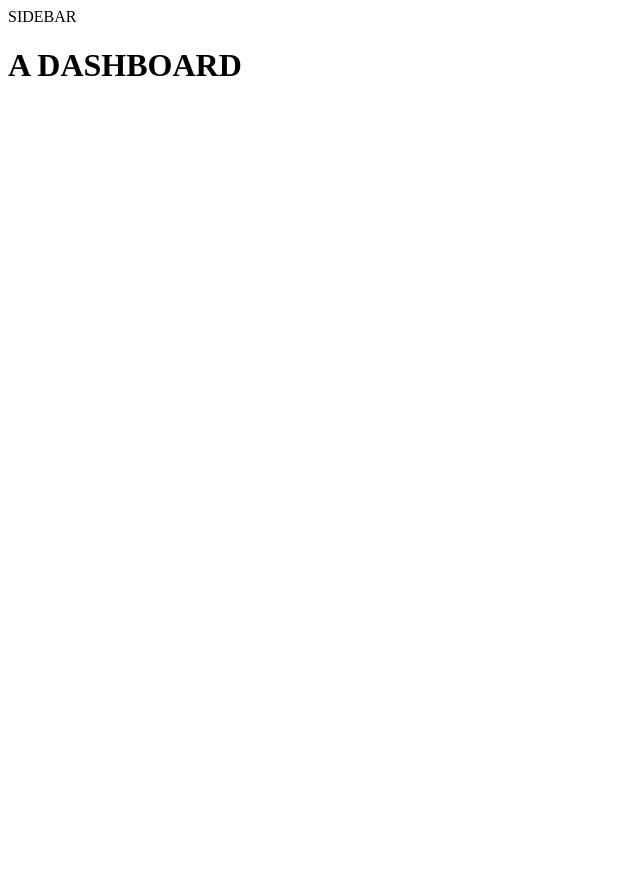
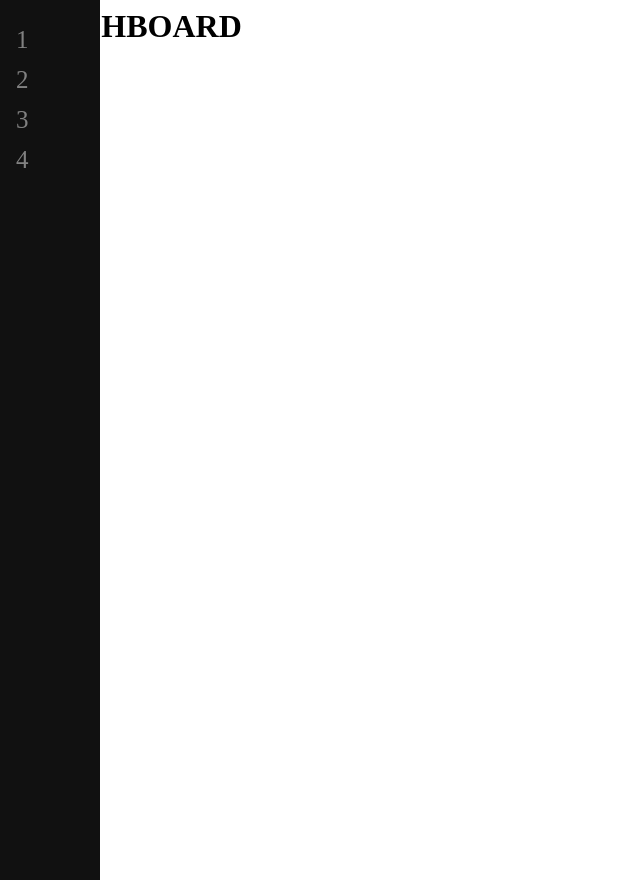
Before and after one commit to SeaghanEnnis/DjangoTest, a Django app: page /dashboard/ in a window 1280 px wide. Shown: the whole page, without its empty margins (0-640 px from the left). Run offline with Django 4.2, Linux system fonts and the light colour scheme.

Commit message:
css test

```diff
--- /dev/null
+++ b/testers/static/sidebar.css
@@ -0,0 +1,38 @@
+/* The sidebar menu */
+.sidenav {
+    height: 100%; /* Full-height: remove this if you want "auto" height */
+    width: 100px; /* Set the width of the sidebar */
+    position: fixed; /* Fixed Sidebar (stay in place on scroll) */
+    z-index: 1; /* Stay on top */
+    top: 0; /* Stay at the top */
+    left: 0;
+    background-color: #111; /* Black */
+    overflow-x: hidden; /* Disable horizontal scroll */
+    padding-top: 20px;
+  }
+
+  /* The navigation menu links */
+  .sidenav a {
+    padding: 6px 8px 6px 16px;
+    text-decoration: none;
+    font-size: 25px;
+    color: #818181;
+    display: block;
+  }
+
+  /* When you mouse over the navigation links, change their color */
+  .sidenav a:hover {
+    color: #f1f1f1;
+  }
+
+  /* Style page content */
+  .main {
+    margin-left: 160px; /* Same as the width of the sidebar */
+    padding: 0px 10px;
+  }
+
+  /* On smaller screens, where height is less than 450px, change the style of the sidebar (less padding and a smaller font size) */
+  @media screen and (max-height: 450px) {
+    .sidenav {padding-top: 15px;}
+    .sidenav a {font-size: 18px;}
+  }
--- a/testers/templates/dashboard.html
+++ b/testers/templates/dashboard.html
@@ -1,4 +1,4 @@
 {% load static %}
-<link rel="stylesheet" href="{% static 'css/dashboard.css' %}">
+<link rel="stylesheet" href="{% static 'sidebar.css' %}">
 
 <h1>A DASHBOARD</h1>
--- a/testers/templates/head.html
+++ b/testers/templates/head.html
@@ -1,3 +1,5 @@
+{% load static %}
+
 <head>
     <title>Test Dashboard</title>
 </head>
--- a/testers/templates/sidebar.html
+++ b/testers/templates/sidebar.html
@@ -1 +1,6 @@
-<p>SIDEBAR</p>
+<div class="sidenav">
+    <a href="#">1</a>
+    <a href="#">2</a>
+    <a href="#">3</a>
+    <a href="#">4</a>
+  </div>
```
Also changed, not shown: testers/static/css/dashboard.css (deleted).
